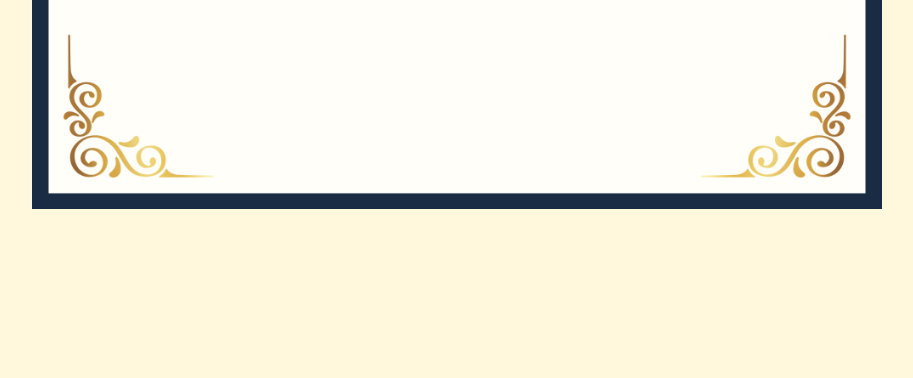
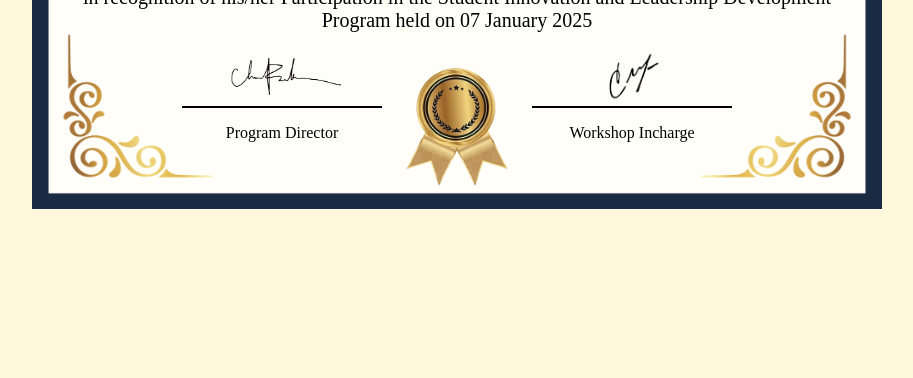
Before and after one commit to Juhi-Karosiya/certificate, a plain HTML site: page index.html in a window 1280 px wide. Shown: the part 422-800 px from the top of the page, without its empty margins (183-1096 px from the left). Drawn offline with Linux system fonts and the light colour scheme.

Commit message:
certificate footer added

```diff
--- a/index.html
+++ b/index.html
@@ -21,7 +21,7 @@
 
         }
 
-        img{
+        .img{
             height: 100px;
             padding-top: 40px;
             margin-left: auto;
@@ -40,6 +40,9 @@
         .certificate-content{
             font-family: "Playfair", serif;
             font-size: 20px;
+            margin-top: 10px;
+            padding-left: 25px;
+            padding-right: 25px;
         }
 
         .underline{
@@ -53,16 +56,48 @@
 
 
         }
+
+        .line{
+            border-top: 2px solid black;
+            width: 200px;
+        }
+
+        .certificate-footer{
+            display: flex;
+            justify-content: center;
+        }
+
+        img{
+            height: 50px;
+        }
+
+        .stamp{
+            height: 150px;
+        }
     </style>
 </head>
 <body>
     <div class="container">
       <div class="logo">
-        <img src="./image/logo.png" alt="logo">
+        <img class="img" src="./image/logo.png" alt="logo">
       </div>
       <h1 class="certificate-title">Certificate of Participation</h1>
       <p class="certificate-content">This certificate is proudly awarded to</p>
        <div class="underline"><h1 class="certificate-title">Juhi Karosiya</h1></div>
+       <p class="certificate-content">in recognition of his/her Participation in the Student Innovation and Leadership Development Program held on 07 January 2025</p>
+       <div class="certificate-footer">
+        <div class="signature">
+            <img src="./image/sign.png" alt="signature-1">
+            <div class="line"><p>Program Director</p></div>
+        </div>
+        <div class="stamp">
+            <img class="stamp" src="./image/stamp.png" alt="stamp">
+        </div>
+        <div class="signature">
+            <img src="./image/sign-2.png" alt="signature-2">
+           <div class="line"> <p>Workshop Incharge</p></div>
+        </div>
+       </div>
     </div>
 </body>
 </html>
```
Also changed, not shown: image/sign-2.png (added), image/sign.png (added), image/stamp.png (added).
